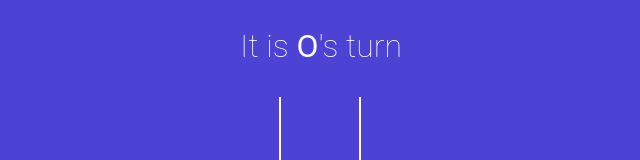
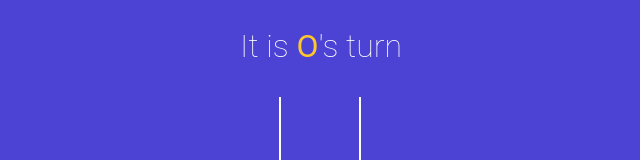
Before and after one commit to Wolfhunter437/Tic-Tac-Toe, a React (Vite) app: page / in a window 1280 px wide. Shown: the top 160 px of the page, without its empty margins (319-959 px from the left). Built offline with nearby package versions, Linux system fonts and the light colour scheme.

Commit message:
added winner highlight

```diff
--- a/src/App.jsx
+++ b/src/App.jsx
@@ -13,7 +13,7 @@ function App() {
   const [currentMove, setCurrentMove] = useState(0);
   const gamingBoard = history[currentMove];
 
-  const winner = calculateWinner(gamingBoard.squares);
+  const {winner, winningSquares} = calculateWinner(gamingBoard.squares);
 
   const handleSquareClick = position => {
     if (gamingBoard.squares[position] || winner) {
@@ -49,7 +49,7 @@ function App() {
   return (
     <div className='app'>
       <StatusMessage winner={winner} gamingBoard={gamingBoard} />
-      <Board squares={gamingBoard.squares} handleSquareClick={handleSquareClick} />
+      <Board squares={gamingBoard.squares} winningSquares={winningSquares} handleSquareClick={handleSquareClick} />
       <button type='button' className={`btn-reset ${winner ? 'active' : ''}`} onClick={onNewGameStart}>Start New Game</button>
       <h3>Game History</h3>
       <History  history={history} moveTo={moveTo} currentMove={currentMove} />
--- a/src/Components/Board.jsx
+++ b/src/Components/Board.jsx
@@ -1,10 +1,12 @@
 import Square from './Square'
 
-export default function Board({ squares, handleSquareClick }) {
+export default function Board({ squares, handleSquareClick, winningSquares }) {
 
   const renderSquare = position => {
+    const isWinningSquare = winningSquares.includes(position)
+
     return (
-      <Square value={squares[position]} onClick={() => handleSquareClick(position)} />
+      <Square value={squares[position]} onClick={() => handleSquareClick(position)} isWinningSquare={isWinningSquare} />
     )
   }
   return (
--- a/src/Components/Square.jsx
+++ b/src/Components/Square.jsx
@@ -1,5 +1,8 @@
-export default function Square({ value, onClick }) {
+export default function Square({ value, onClick, isWinningSquare }) {
+
+    const colorClassName= value === 'X' ? 'text-green' : 'text-orange';
+    const winningClassName= isWinningSquare ? 'winning' : '';
     return (
-        <button type='button' className='square' onClick={onClick}>{value}</button>
+        <button type='button' className={`square ${colorClassName} ${winningClassName}`} onClick={onClick}>{value}</button>
     )
 }
--- a/src/Components/StatusMessage.jsx
+++ b/src/Components/StatusMessage.jsx
@@ -2,7 +2,7 @@ export default function StatusMessage({winner, gamingBoard}) {
 
     const {squares, isXNext} = gamingBoard;
     const noMovesLeft = squares.every(squareValue => squareValue !== null);
-    const nextPlayer = isXNext ? <span style={{color: 'red'}}>X</span> : <span style={{color: 'white'}}>O</span>;
+    const nextPlayer = isXNext ? <span className="text-green">X</span> : <span className="text-orange">O</span>;
 
     const renderStatusMessage = () => {
         if(winner){
--- a/src/Winner.js
+++ b/src/Winner.js
@@ -12,8 +12,14 @@ export function calculateWinner(squares) {
     for (let i = 0; i < lines.length; i++) {
       const [a, b, c] = lines[i];
       if (squares[a] && squares[a] === squares[b] && squares[a] === squares[c]) {
-        return squares[a];
+        return {
+          winner : squares[a],
+          winningSquares : lines[i],
+        };
       }
     }
-    return null;
+    return{
+      winner: null,
+      winningSquares: [],
+    };
   }
```
